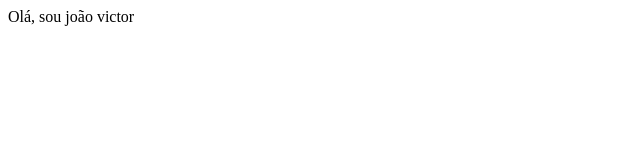
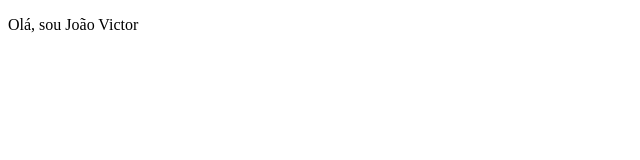
Before and after one commit to Joaov2711/juventude-digital, a plain HTML site: page joao-victor.html in a window 1280 px wide. Shown: the whole page, without its empty margins (0-640 px from the left). Drawn offline with Linux system fonts and the light colour scheme.

Commit message:
alterações no código

```diff
--- a/joao-victor.html
+++ b/joao-victor.html
@@ -1,8 +1,12 @@
 <!DOCTYPE html>
+<html lang="pt-br">
+
 <head>
-	<title></title>
+	<title>João Victor</title>
 </head>
+
 <body>
-Olá, sou joão victor
+	<P>Olá, sou João Victor</P>
 </body>
+
 </html>
```
